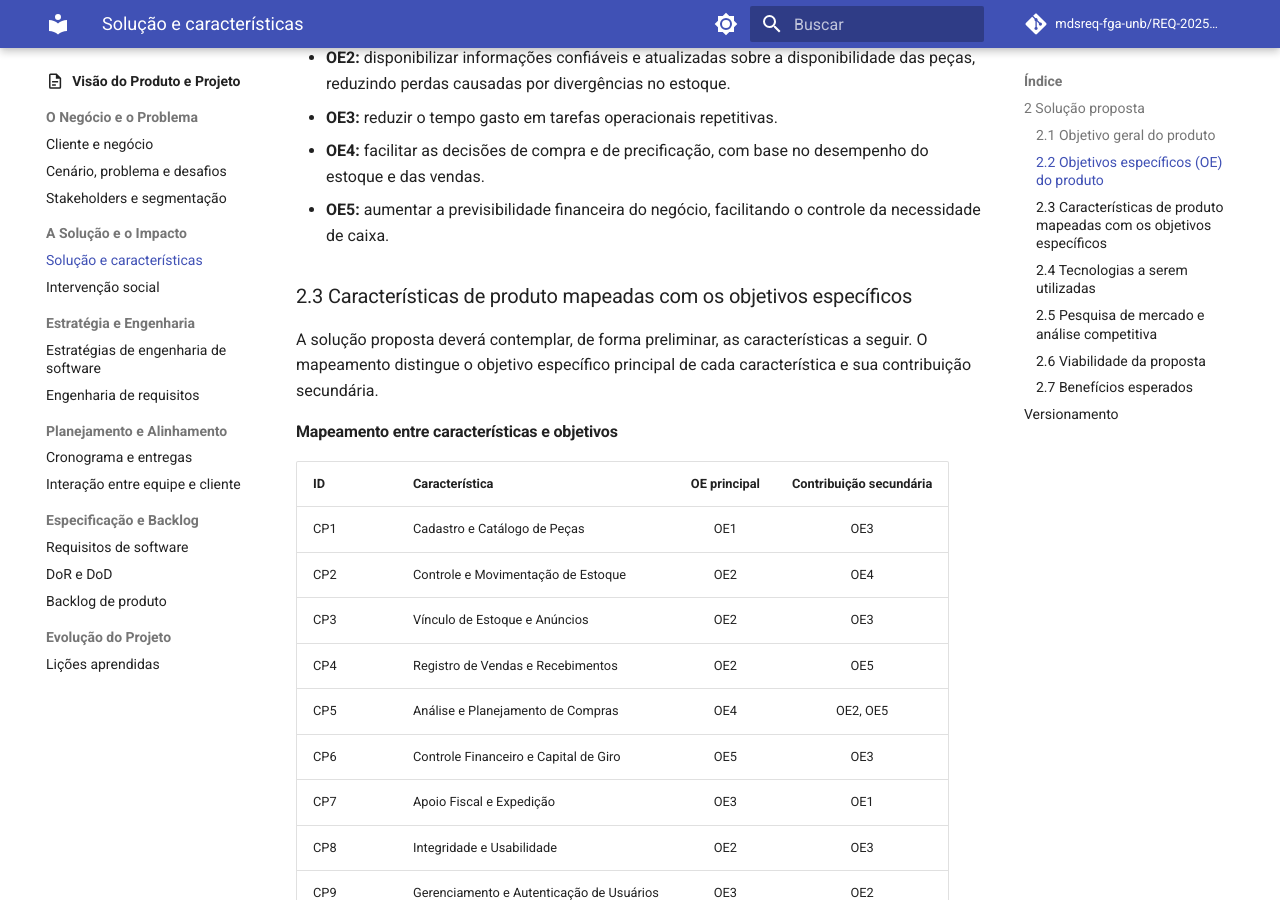
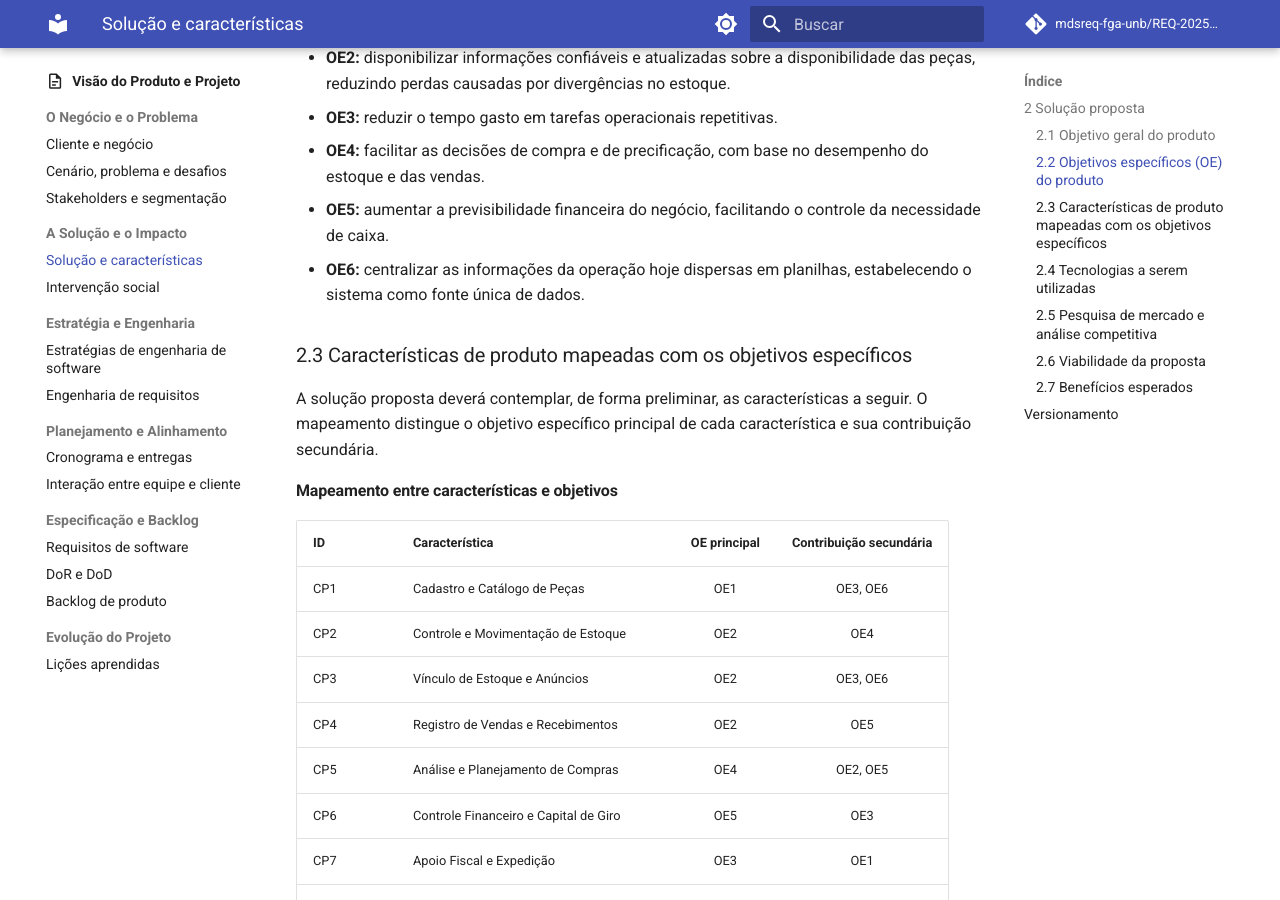
Before and after one commit to mdsreq-fga-unb/REQ-202562-T02-TSI-AutoPecas, an MkDocs documentation site: the page built from docs/visao-produto/solucao-e-caracteristicas.md, in a window 1280 px wide and 900 px high, scrolled down 586 px. Built offline with MkDocs 1.6.1 and Material for MkDocs 9.7.7, drawn with Linux system fonts in a browser that asks for light colours; comment, search, counter and statistics services are not loaded; some of the changed text lies outside the part shown.

Commit message:
docs: adiciona OE6 de centralizacao sustentado por CP1 e CP3 (issue #4)

```diff
--- a/docs/visao-produto/solucao-e-caracteristicas.md
+++ b/docs/visao-produto/solucao-e-caracteristicas.md
@@ -15,6 +15,7 @@ A solução visa reduzir as perdas de vendas causadas por informações de estoq
 - **OE3:** reduzir o tempo gasto em tarefas operacionais repetitivas.
 - **OE4:** facilitar as decisões de compra e de precificação, com base no desempenho do estoque e das vendas.
 - **OE5:** aumentar a previsibilidade financeira do negócio, facilitando o controle da necessidade de caixa.
+- **OE6:** centralizar as informações da operação hoje dispersas em planilhas, estabelecendo o sistema como fonte única de dados.
 
 ### 2.3 Características de produto mapeadas com os objetivos específicos
 
@@ -24,9 +25,9 @@ A solução proposta deverá contemplar, de forma preliminar, as característica
 
 | ID | Característica | OE principal | Contribuição secundária |
 | --- | --- | :---: | :---: |
-| CP1 | Cadastro e Catálogo de Peças | OE1 | OE3 |
+| CP1 | Cadastro e Catálogo de Peças | OE1 | OE3, OE6 |
 | CP2 | Controle e Movimentação de Estoque | OE2 | OE4 |
-| CP3 | Vínculo de Estoque e Anúncios | OE2 | OE3 |
+| CP3 | Vínculo de Estoque e Anúncios | OE2 | OE3, OE6 |
 | CP4 | Registro de Vendas e Recebimentos | OE2 | OE5 |
 | CP5 | Análise e Planejamento de Compras | OE4 | OE2, OE5 |
 | CP6 | Controle Financeiro e Capital de Giro | OE5 | OE3 |
@@ -127,3 +128,4 @@ Como evolução futura, a integração automática com o Mercado Livre poderá a
 | 1.2 | 09/09/2026 | Revisão dos nomes e descrições das características de produto (2.3) | [João Melo](https://github.com/jot4-ge) |
 | 1.3 | 22/09/2026 | Revisão da pesquisa de mercado (2.5): tabela comparativa com critérios e fontes, e correção da afirmação sobre custos, conforme issue #4 | [João Melo](https://github.com/jot4-ge) |
 | 1.4 | 24/09/2026 | Revisão dos objetivos específicos (2.2), características de produto (2.3) e benefícios esperados (2.7) conforme feedback da monitoria: 5 OEs, 9 CPs no padrão de capacidade, rastreabilidade, notas de escopo e alinhamento dos benefícios ao novo escopo | [João Melo](https://github.com/jot4-ge) |
+| 1.5 | 27/09/2026 | Inclusão do OE6 (centralização de dados como fonte única), sustentado pelas CP1 e CP3, conforme feedback da monitoria (issue #4) | [João Melo](https://github.com/jot4-ge) |
```
